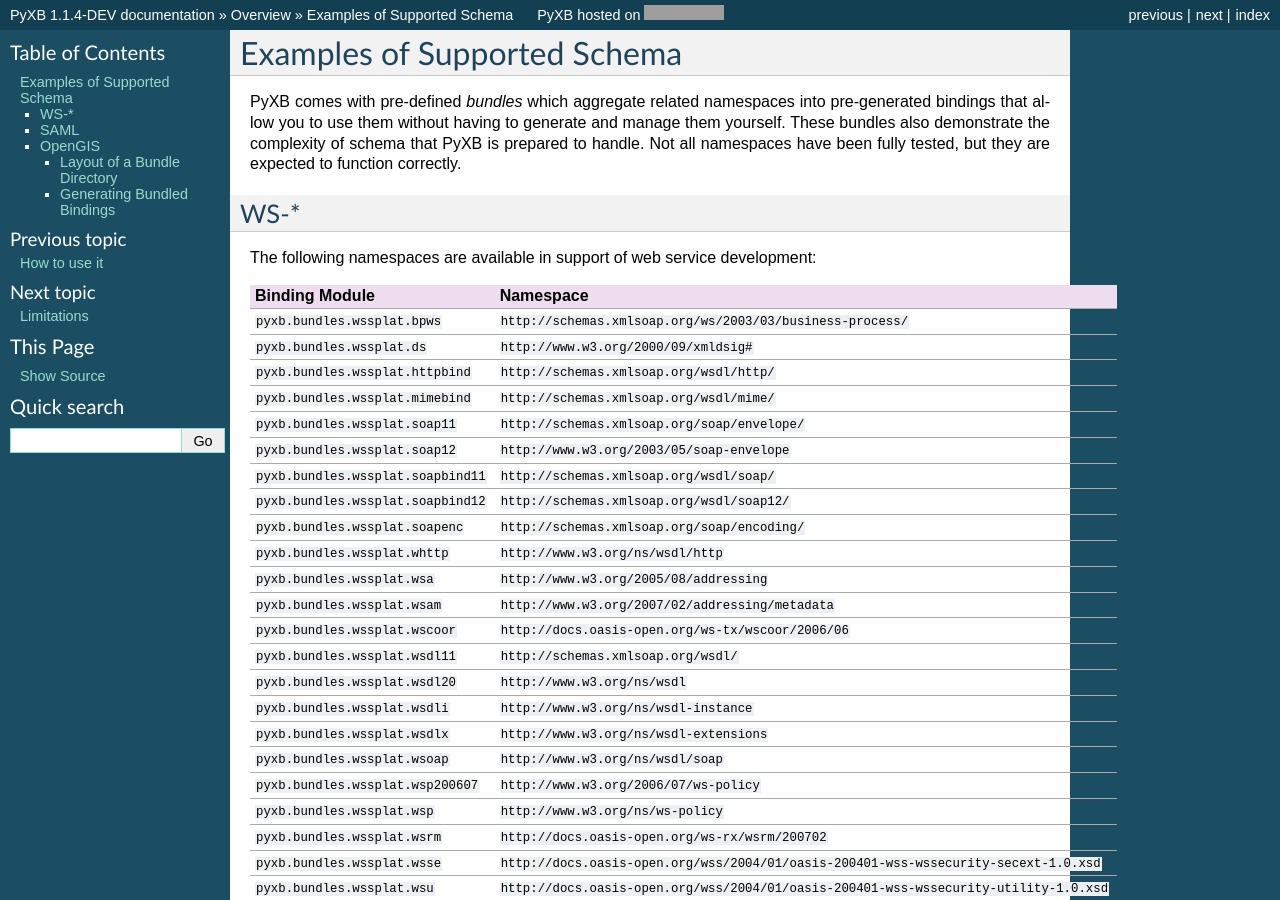
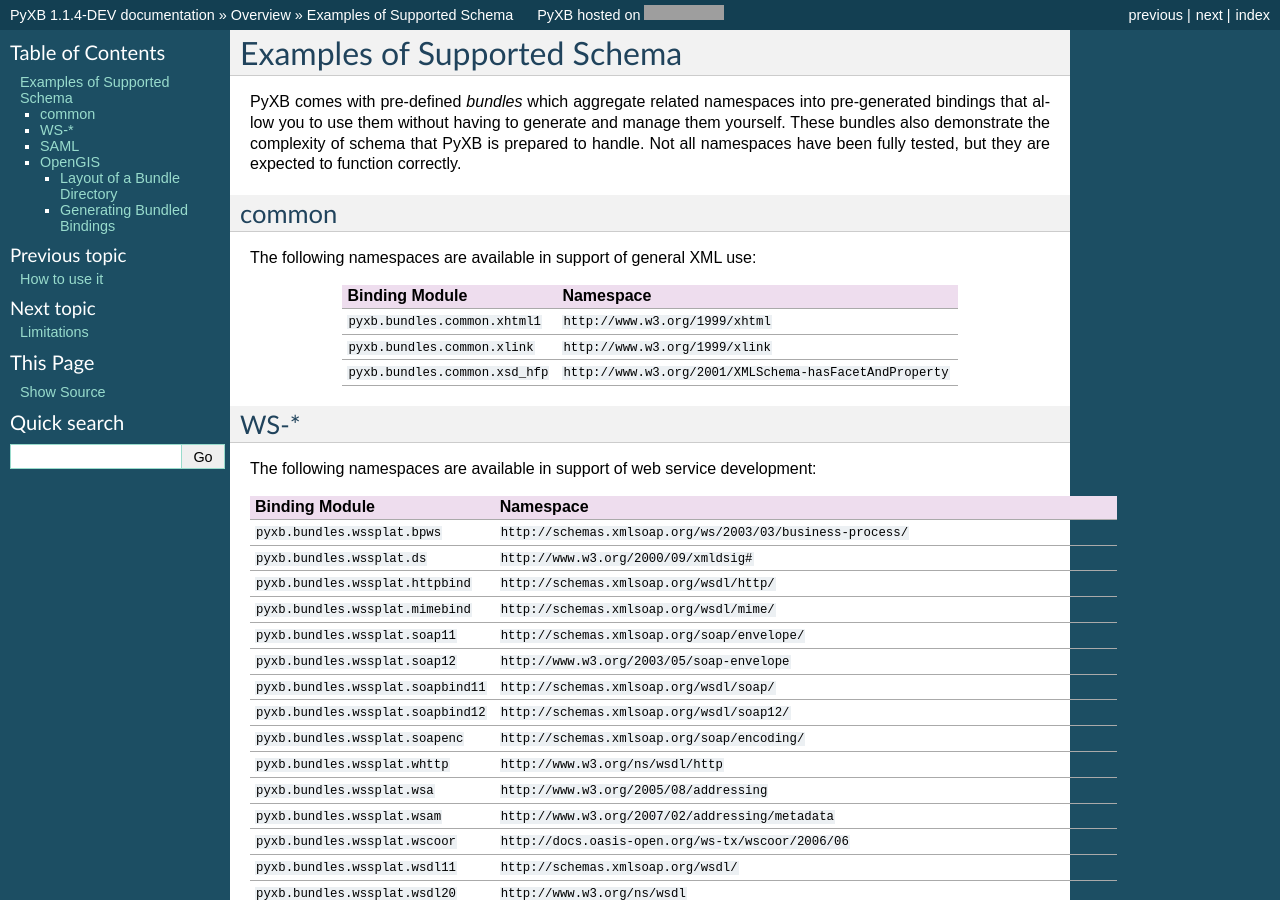
Before and after one commit to pabigot/pyxb, a Sphinx documentation site: the page built from doc/bundles.txt, in a window 1280 px wide and 900 px high. Built offline with Sphinx 7.4.7, drawn with Linux system fonts in a browser that asks for light colours; grey boxes are pictures that could not be loaded.

Commit message:
Clean up bundles.common
- Add documentation of this bundle
- Add xlink bindings
- Remove outdated xhtml wrapper
- Correct include path for xsd_hfp

```diff
--- a/doc/bundles.txt
+++ b/doc/bundles.txt
@@ -6,6 +6,31 @@
 generate and manage them yourself.  These bundles also demonstrate the
 complexity of schema that PyXB is prepared to handle.  Not all namespaces
 have been fully tested, but they are expected to function correctly.
+
+.. _bundle_common:
+
+common
+------
+
+The following namespaces are available in support of general XML use:
+
+.. PYXB_ARCHIVE_PATH=${PYXB_ROOT}/pyxb/bundles/common// ${PYXB_ROOT}/scripts/pyxbdump \
+   | awk '$2~/pyxb.bundles.common/ { print $2, $1; }' \
+   | sed \
+      -e 's@^@``@' \
+      -e 's@ @``\t``@' \
+      -e 's@$@``@' \
+   | expand -40 \
+   | sort \
+   > /tmp/x
+
+=====================================   ==========================================================
+Binding Module                          Namespace
+=====================================   ==========================================================
+``pyxb.bundles.common.xhtml1``          ``http://www.w3.org/1999/xhtml``
+``pyxb.bundles.common.xlink``           ``http://www.w3.org/1999/xlink``
+``pyxb.bundles.common.xsd_hfp``         ``http://www.w3.org/2001/XMLSchema-hasFacetAndProperty``
+=====================================   ==========================================================
 
 .. _bundle_wssplat:
 
```
Also changed, not shown: 4 other files.
